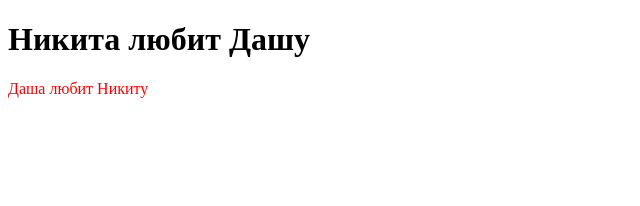
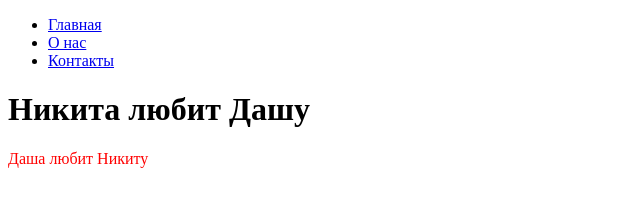
Before and after one commit to Antipoop/Snowden, a plain HTML site: page index.html in a window 1280 px wide. Shown: the whole page, without its empty margins (0-640 px from the left). Drawn offline with Linux system fonts and the light colour scheme.

Commit message:
Update index.html

```diff
--- a/index.html
+++ b/index.html
@@ -2,8 +2,14 @@
 <html>
   <head>
     <div class="article">
-  <div class="article-header">
-    <title>буквы встали в ряд, пошел нахуй говорят</title>
+       <div id="menu">
+         <div class="article-header">
+           <ul>
+      <li><a href="/">Главная</a></li>
+      <li><a href="/about">О нас</a></li>
+      <li><a href="/contacts">Контакты</a></li>
+    </ul>
+  <title>буквы встали в ряд, пошел нахуй говорят</title>
   <body>
     <h1>Никита любит Дашу</h1>
     <p style="color: red;">Даша любит Никиту</p>
```
